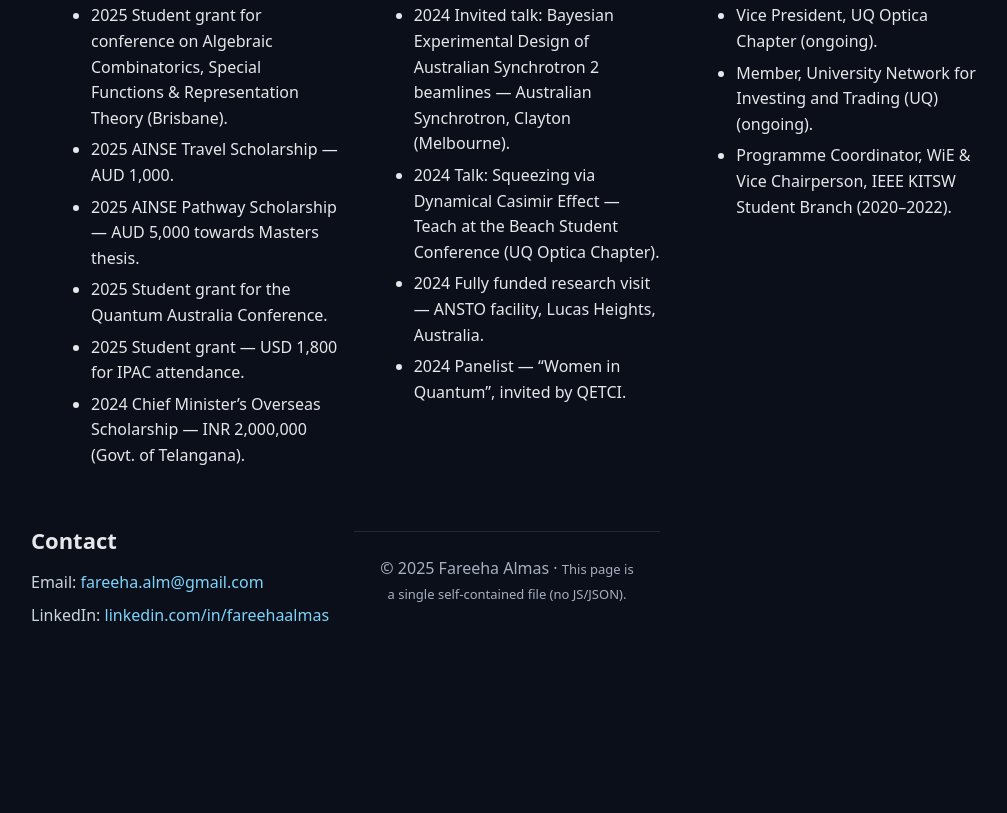
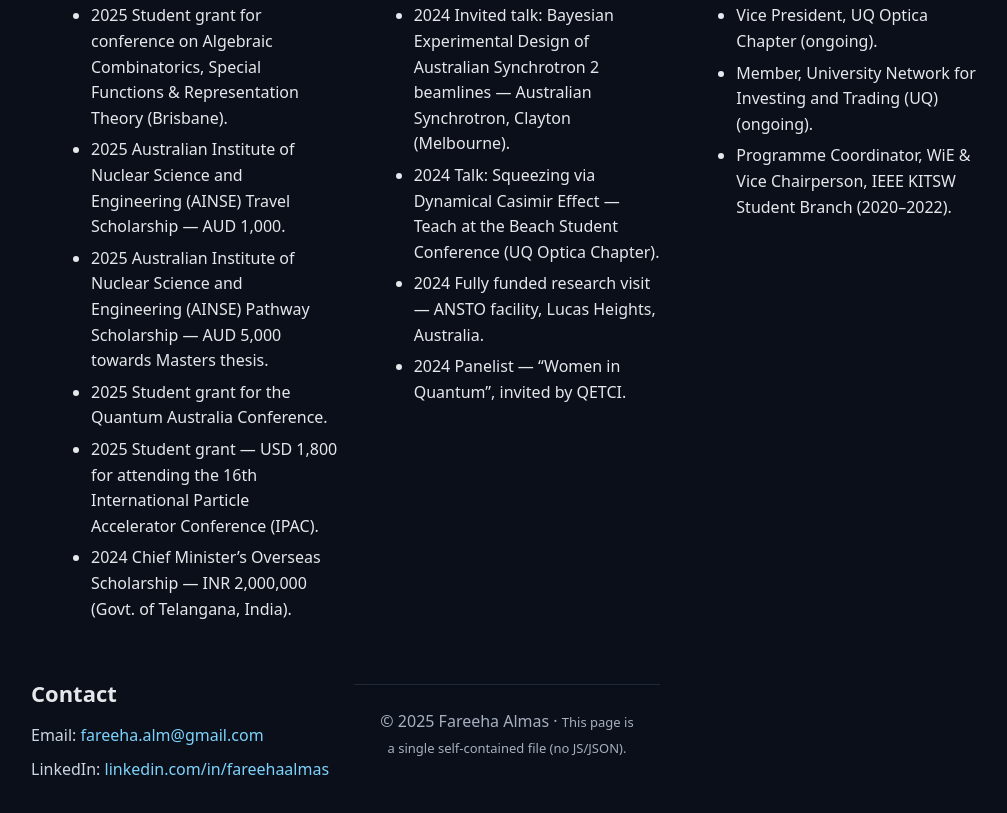
Before and after one commit to fareeha-almas/Homepage, a plain HTML site: page index.html in a window 1280 px wide. Shown: the part 3058-3871 px from the top of the page, without its empty margins (133-1140 px from the left). Before the commit the page ends 3719 px from the top, so only its background shows below. Drawn offline with Linux system fonts and the light colour scheme.

Commit message:
Update index.html

```diff
--- a/index.html
+++ b/index.html
@@ -242,11 +242,11 @@
       <h2>Awards & Scholarships</h2>
       <ul>
         <li>2025 Student grant for conference on Algebraic Combinatorics, Special Functions & Representation Theory (Brisbane).</li>
-        <li>2025 AINSE Travel Scholarship — AUD 1,000.</li>
-        <li>2025 AINSE Pathway Scholarship — AUD 5,000 towards Masters thesis.</li>
+        <li>2025 Australian Institute of Nuclear Science and Engineering (AINSE) Travel Scholarship — AUD 1,000.</li>
+        <li>2025 Australian Institute of Nuclear Science and Engineering (AINSE) Pathway Scholarship — AUD 5,000 towards Masters thesis.</li>
         <li>2025 Student grant for the Quantum Australia Conference.</li>
-        <li>2025 Student grant — USD 1,800 for IPAC attendance.</li>
-        <li>2024 Chief Minister’s Overseas Scholarship — INR 2,000,000 (Govt. of Telangana).</li>
+        <li>2025 Student grant — USD 1,800 for attending the 16th International Particle Accelerator Conference (IPAC).</li>
+        <li>2024 Chief Minister’s Overseas Scholarship — INR 2,000,000 (Govt. of Telangana, India).</li>
       </ul>
     </section>
 
```
